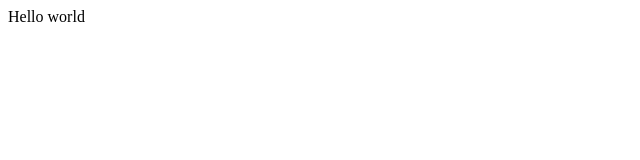
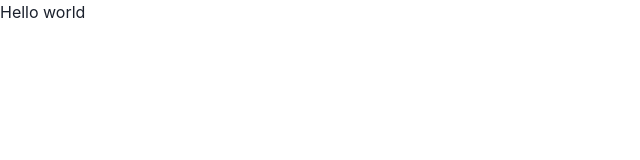
Before and after one commit to adenh93/entertainment-web, a Next.js app in the folder app/: page / in a window 1280 px wide. Shown: the top 160 px of the page, without its empty margins (0-640 px from the left). Built offline with nearby package versions, Linux system fonts and the light colour scheme.

Commit message:
build(deps): added @chakra-ui/storybook-addon dependency and configured Chakra UI for storybook

```diff
--- a/app/package.json
+++ b/app/package.json
@@ -28,6 +28,7 @@
     "typescript": "5.0.4"
   },
   "devDependencies": {
+    "@chakra-ui/storybook-addon": "^4.0.16",
     "@graphql-codegen/cli": "3.3.0",
     "@graphql-codegen/client-preset": "3.0.0",
     "@graphql-codegen/introspection": "3.0.1",
--- a/app/src/pages/_app.tsx
+++ b/app/src/pages/_app.tsx
@@ -1,5 +1,10 @@
-import type { AppProps } from "next/app";
+import { ChakraProvider } from '@chakra-ui/react'
+import type { AppProps } from 'next/app'
 
 export default function App({ Component, pageProps }: AppProps) {
-  return <Component {...pageProps} />;
+  return (
+    <ChakraProvider>
+      <Component {...pageProps} />
+    </ChakraProvider>
+  )
 }
```
Also changed, not shown: 2 other files (tests, documents, lock files or other folders).
